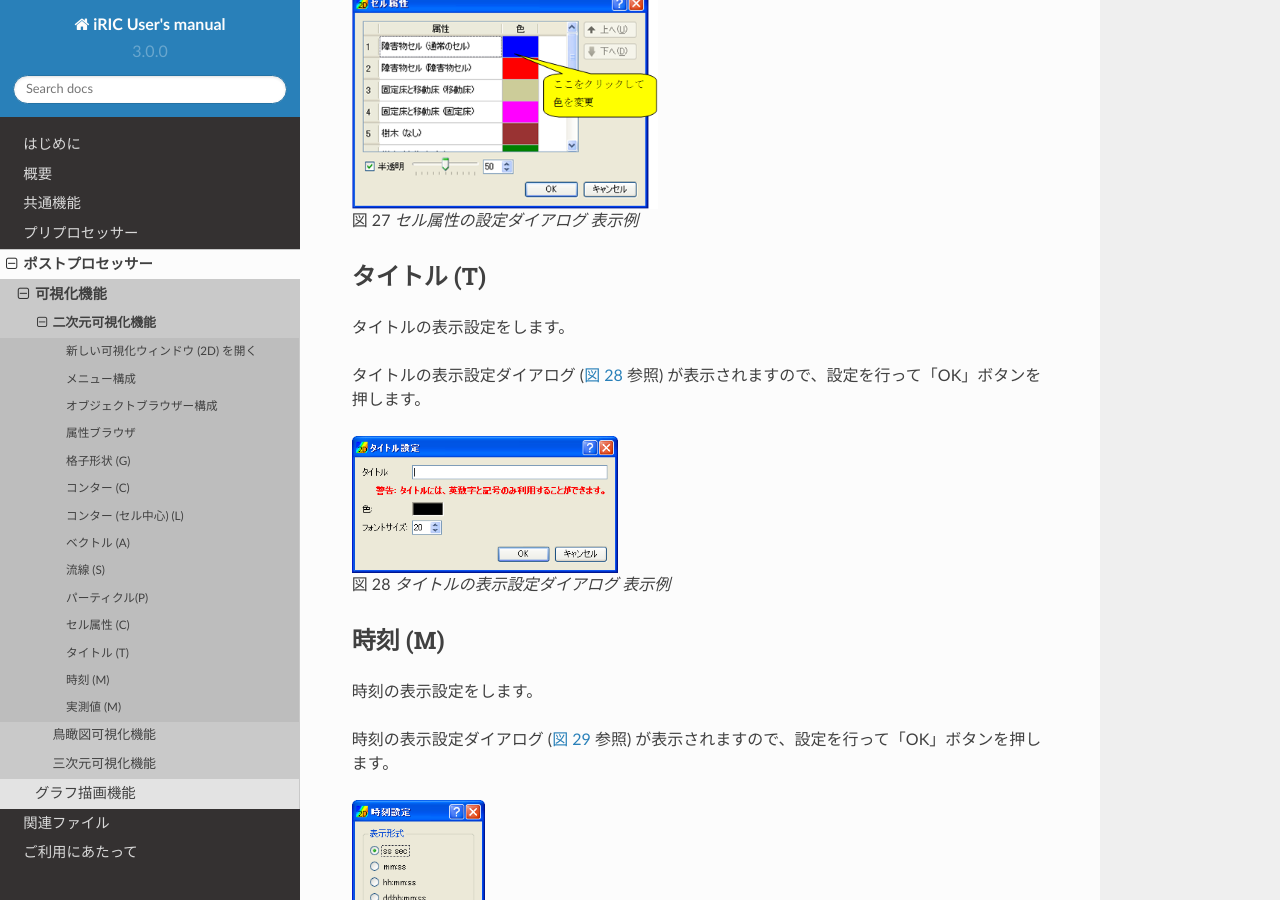
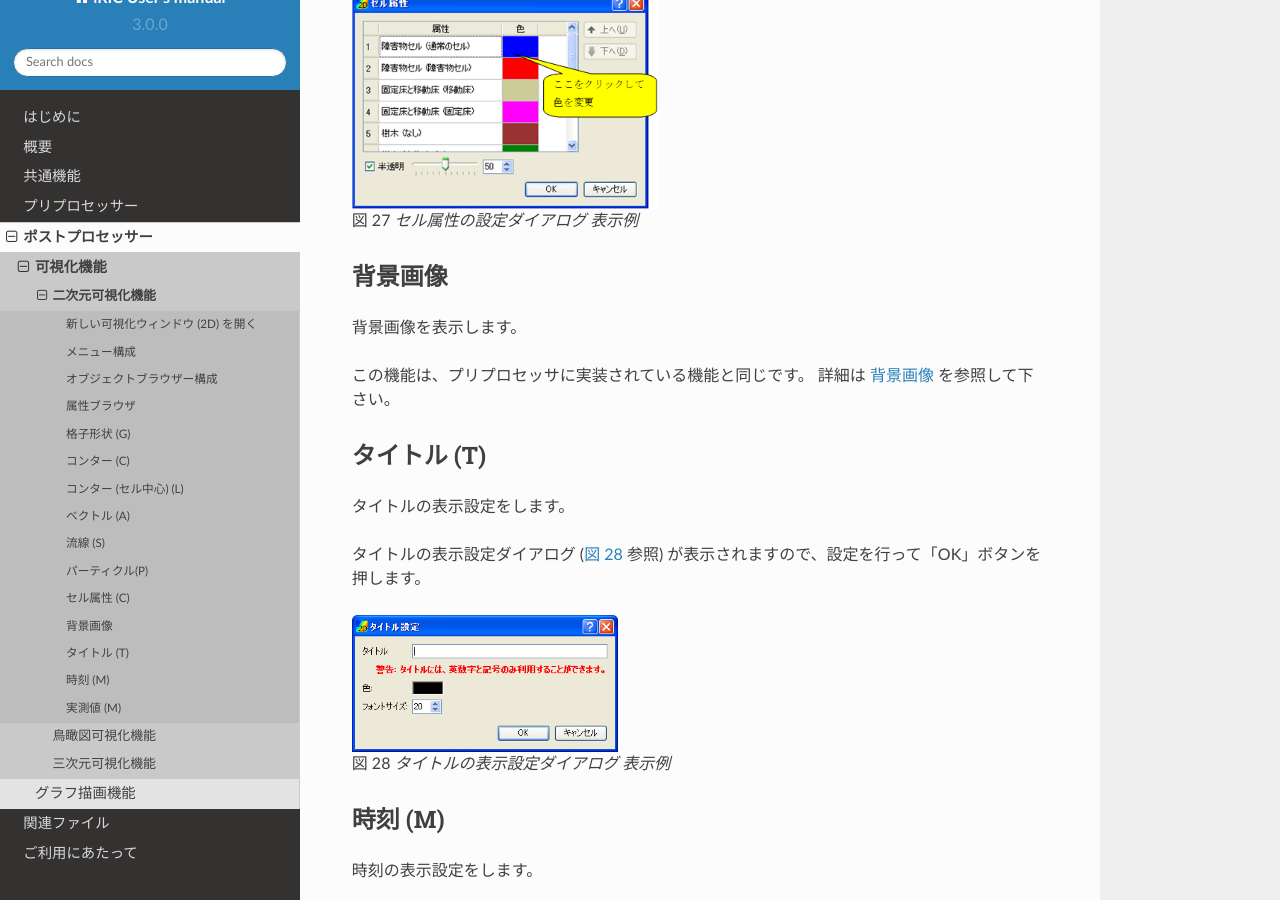
Before and after one commit to i-RIC/gui_user_manual, a Sphinx documentation site: the page built from source/05/01/01_vis2d.rst, in a window 1280 px wide and 900 px high, scrolled down 12065 px. Built offline with Sphinx 7.4.7 and the Read the Docs theme 2.0.0, drawn with Linux system fonts in a browser that asks for light colours.

Commit message:
Description about background image is added to page on Vis2D window.

```diff
--- a/source/05/01/01_vis2d.rst
+++ b/source/05/01/01_vis2d.rst
@@ -409,6 +409,14 @@
 
    セル属性の設定ダイアログ 表示例
 
+背景画像
+--------
+
+背景画像を表示します。
+
+この機能は、プリプロセッサに実装されている機能と同じです。
+詳細は :ref:`sec_pre_bg_image_data` を参照して下さい。
+
 タイトル (T)
 --------------
 
```
